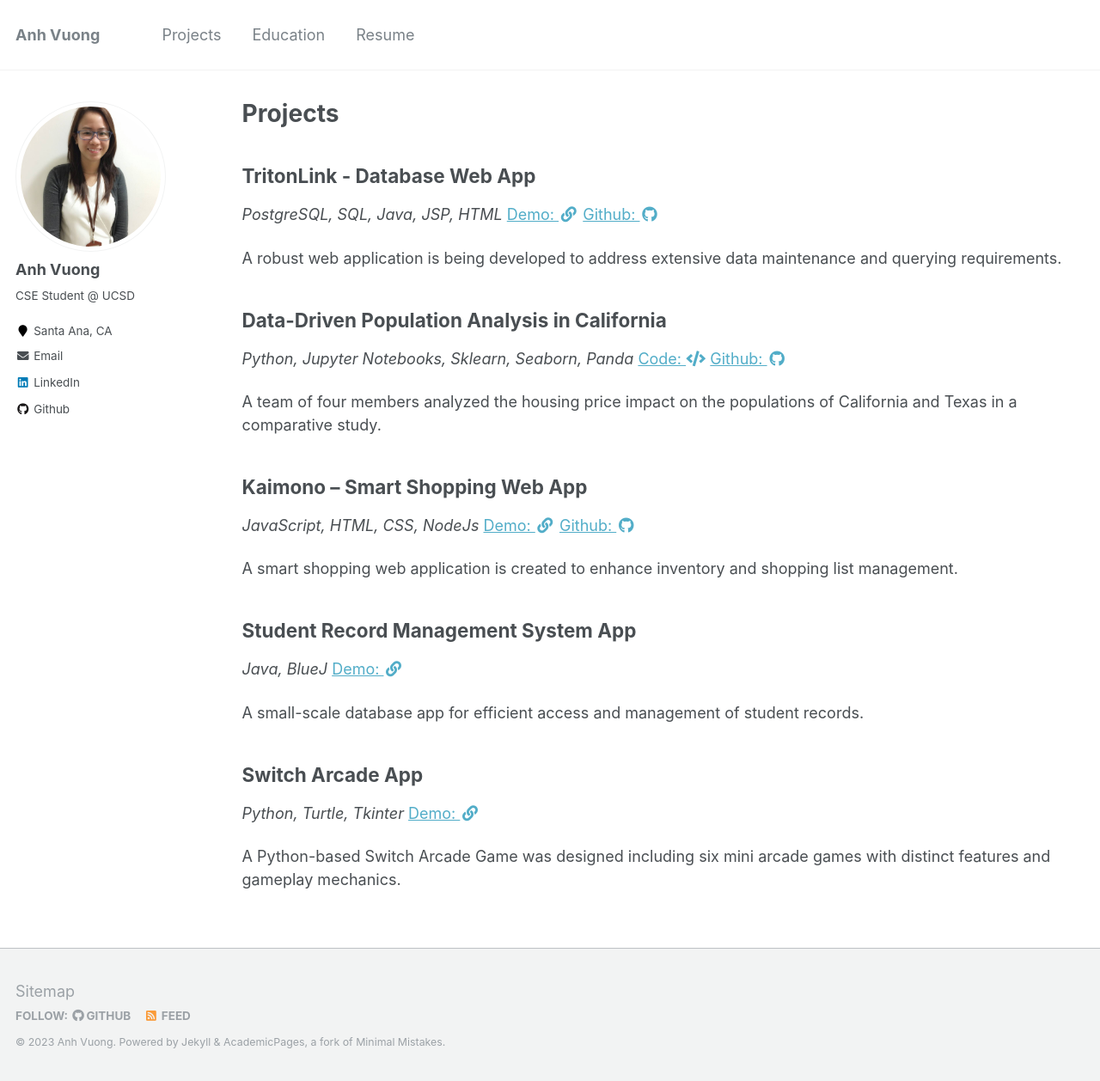
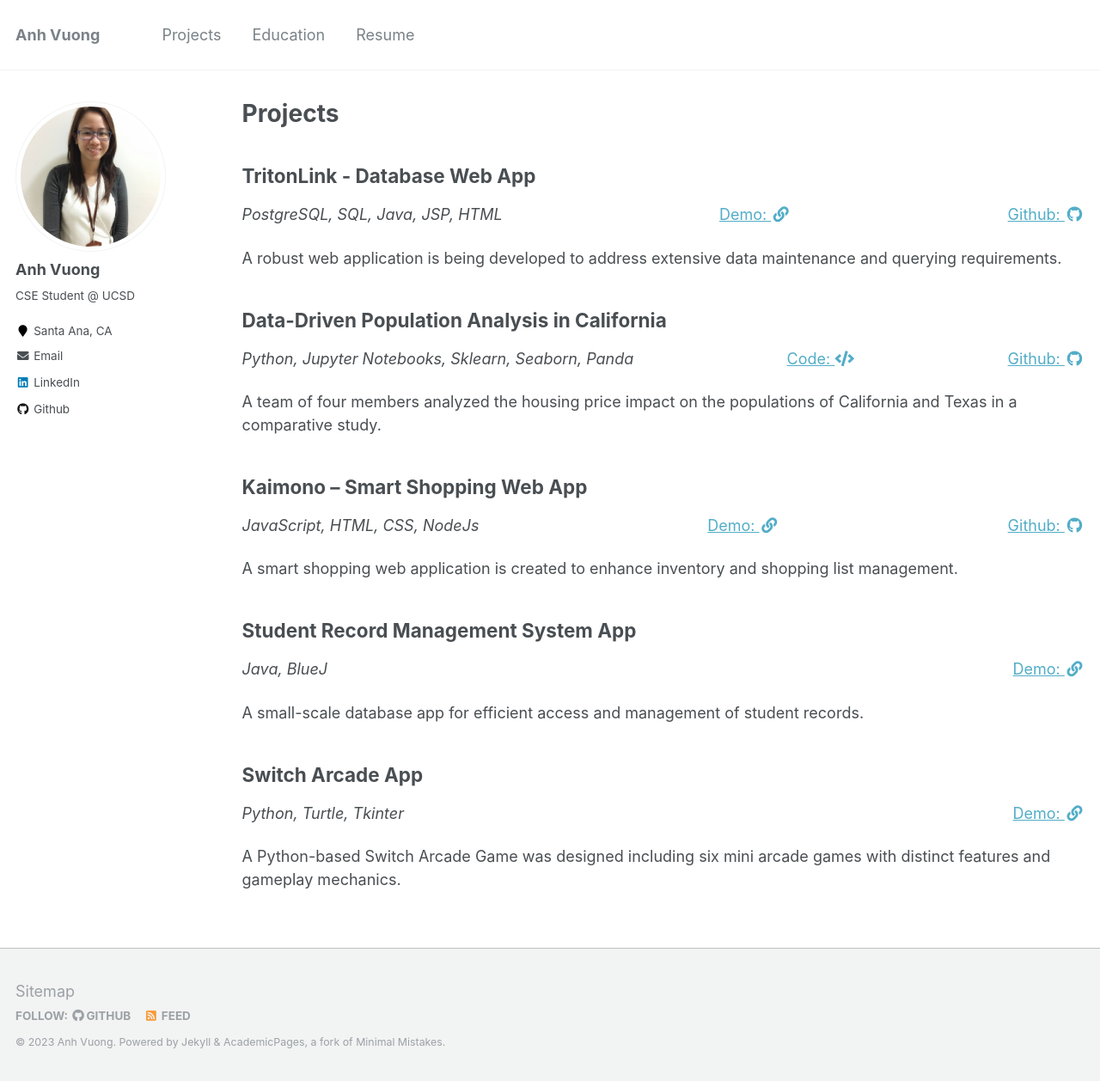
Before and after one commit to ahvuong/ahvuong.github.io, a Jekyll site: the page built from _pages/projects.md, in a window 1280 px wide and 1258 px high. Shown: the whole window at 86% size. Built offline with Jekyll 4.4.1, drawn with Linux system fonts in a browser that asks for light colours.

Commit message:
Add css style

```diff
--- a/_includes/archive-single.html
+++ b/_includes/archive-single.html
@@ -38,7 +38,8 @@
     {% endif %}
 
       {% if post.collection == 'projects' %}
-        <p> <em>{{ post.type }}</em>
+        <p style="display: flex; justify-content: space-between;">
+          <em>{{ post.type }}</em>
         <!-- citation and icon code -->
         {% if post.citation %}
           {{ post.citation }}
```
